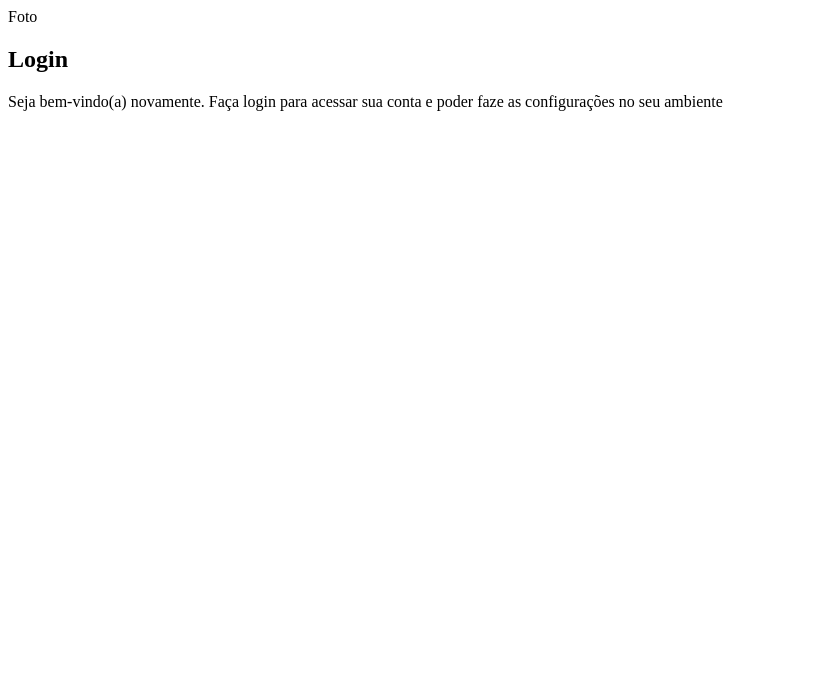
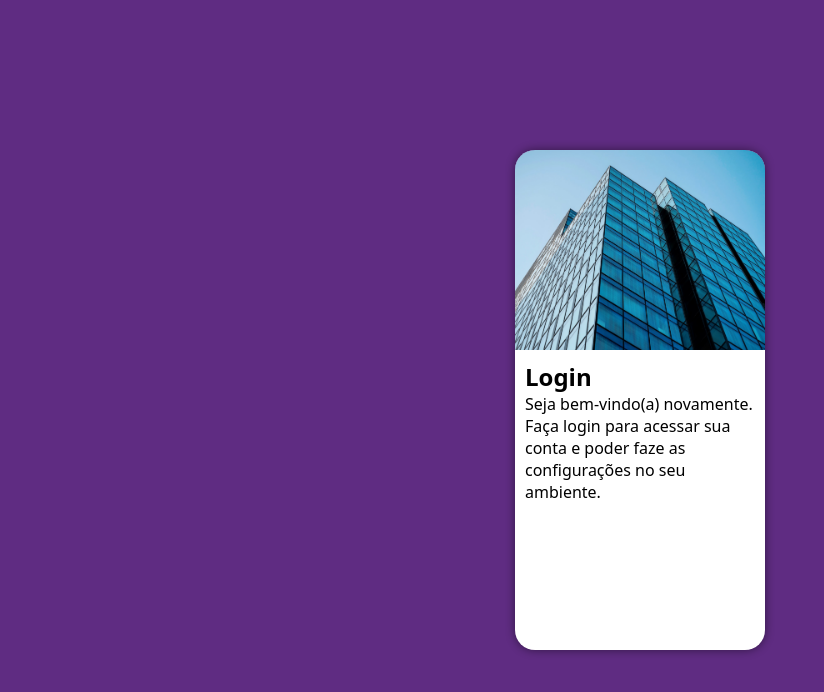
Before and after one commit to matheusdosAnjoss/Projeto-Login, a plain HTML site: page index.html in a window 1280 px wide. Shown: the whole page, without its empty margins (0-824 px from the left). Drawn offline with Linux system fonts and the light colour scheme.

Commit message:
projeto login

```diff
--- a/estilos/style.css
+++ b/estilos/style.css
@@ -5,3 +5,53 @@
     Verde: #49a09d
     Lilás: #5f2c82
 */
+
+* {
+    font-family: system-ui, -apple-system, BlinkMacSystemFont, 'Segoe UI', Roboto, Oxygen, Ubuntu, Cantarell, 'Open Sans', 'Helvetica Neue', sans-serif;
+    padding: 0;
+    margin: 0;
+    box-sizing: border-box;
+}
+
+body {
+    background-color: #5f2c82;
+    height: 100vh;
+    width: 100vw;
+}
+
+main {
+    position: relative;
+    height: 100vh;
+    width: 100vw;
+}
+
+#login {
+    position: absolute;
+    top: 50%;
+    left: 50%;
+    transform: translate(-50%, -50%);
+
+
+    background-color: white;
+    width: 250px;
+    height: 500px;
+    border-radius: 20px;
+    overflow: hidden;
+    box-shadow: 0px 0px 10px rgba(0, 0, 0, 0.479);
+
+}
+
+#imagens {
+    background: #5f2c82 url(../imagens/pexels-egor-komarov-17131943.jpg) no-repeat;
+    height: 200px;
+    background-position: center right;
+    background-size: cover;
+    display: block;
+
+}
+
+#formulario {
+    display: block;
+    padding: 10px;
+
+}
--- a/index.html
+++ b/index.html
@@ -10,12 +10,12 @@
     <main>
         <section id="login">
             <div id="imagens">
-                Foto
+
             </div>
 
             <div id="formulario">
                 <h1>Login</h1>
-                <p>Seja bem-vindo(a) novamente. Faça login para acessar sua conta e poder faze as configurações no seu ambiente</p>
+                <p>Seja bem-vindo(a) novamente. Faça login para acessar sua conta e poder faze as configurações no seu ambiente.</p>
                 <form action="login-php" method="post">
 
                 </form>
```
